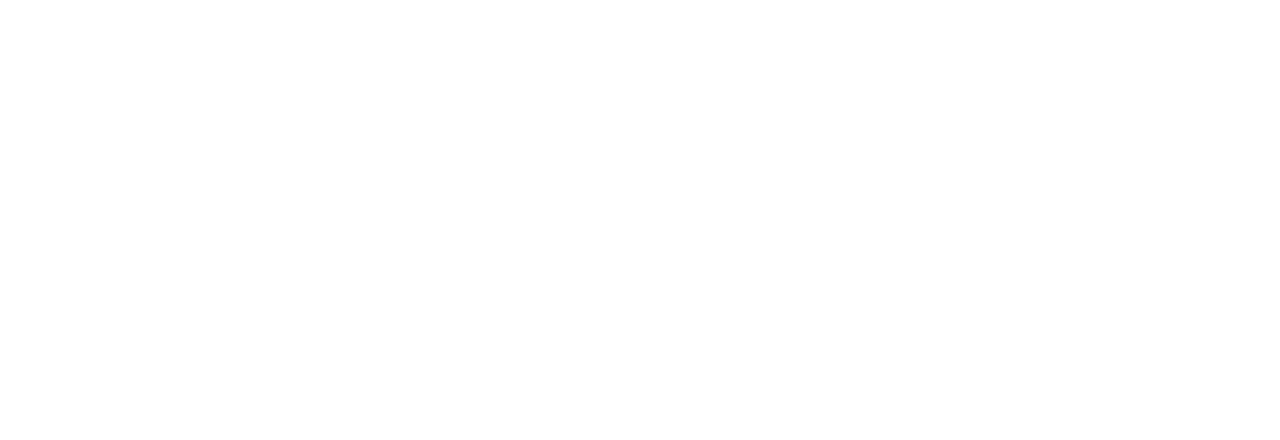
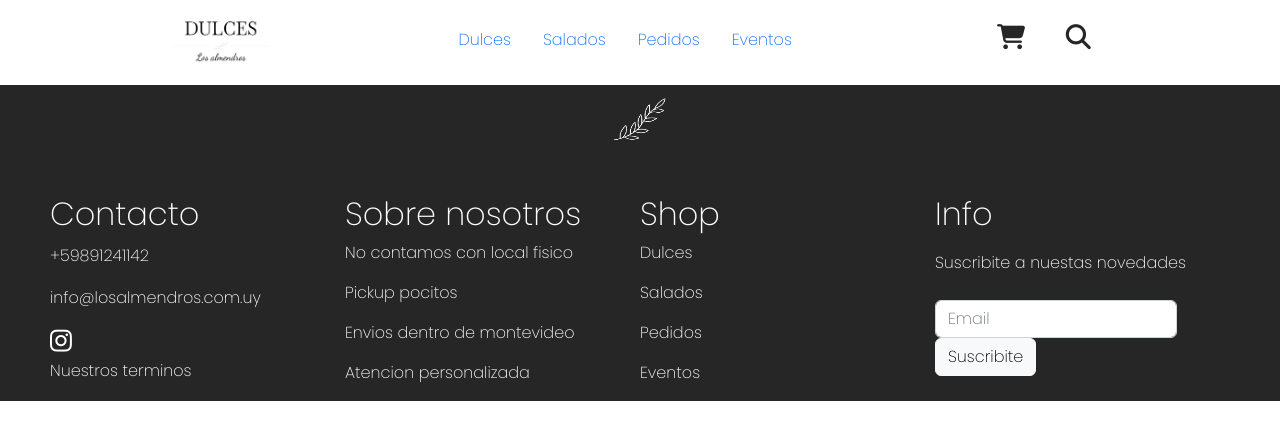
Before and after one commit to LucasMaciel01/los-almendros-v1, a plain HTML site: page pages/cart.html in a window 1280 px wide. Drawn offline with nearby package versions, Linux system fonts and the light colour scheme; a web font is replaced by a local one.

Commit message:
cart header-footer

```diff
--- a/pages/cart.html
+++ b/pages/cart.html
@@ -5,8 +5,91 @@
     <meta http-equiv="X-UA-Compatible" content="IE=edge">
     <meta name="viewport" content="width=device-width, initial-scale=1.0">
     <title>Los Almendros</title>
+
+    <!-- Fontawesome -->
+    <script src="https://kit.fontawesome.com/fe97828558.js" crossorigin="anonymous"></script>
+
+    <!-- CSS -->
+    <link rel="stylesheet" href="../backup.css">
+
+    <!-- CSS only / Boostrap -->
+    <link href="https://cdn.jsdelivr.net/npm/bootstrap@5.2.0-beta1/dist/css/bootstrap.min.css" rel="stylesheet" integrity="sha384-0evHe/X+R7YkIZDRvuzKMRqM+OrBnVFBL6DOitfPri4tjfHxaWutUpFmBp4vmVor" crossorigin="anonymous">
 </head>
 <body>
+    <!-- Header -->
+    <header class="header">
+        <div class="foto">
+            <a class="navbar-brand" href="../index.html">
+              <img src="../multimedia/logo-png/logo-cbg.jpg" alt="" width="100px" height="55px">
+            </a>
+        </div>
+        <div class="items">
+            <ul class="nav justify-content-center">
+                <li class="nav-item">
+                    <a class="nav-link" href="dulces.html">Dulces</a>
+                </li>
+                <li class="nav-item">
+                    <a class="nav-link" href="salados.html">Salados</a>
+                </li>
+                <li class="nav-item">
+                    <a class="nav-link" href="pedidos.html">Pedidos</a>
+                </li>
+                <li class="nav-item">
+                    <a class="nav-link" href="eventos.html">Eventos</a>
+                </li>
+            </ul>
+        </div>
+        <div class="icons">
+            <a href="../pages/cart.html"><i class="fa-solid fa-cart-shopping"></i></a>
+            <i class="fa-solid fa-magnifying-glass"></i>
+        </div>
+    </header>
+    <!-- Fin header -->
 
+
+
+    <!-- Footer -->
+    <footer class="pie">
+        <div class="img-central nav justify-content-center">
+            <img src="../multimedia/logo-planta-w.png" alt="Logo los almendros" class="logo">
+        </div>
+        <div class="grid-foot">
+            <div class="contacto">
+                <h2>Contacto</h2>
+                <p>+59891241142</p>
+                <p>info@losalmendros.com.uy</p>
+                <a href="https://www.instagram.com/los_almendros2021/" target="_blank"><i class="fa-brands fa-instagram instagram"></i></a>
+                <p>Nuestros terminos</p>
+            </div>
+            <div class="nosotros">
+                <h2>Sobre nosotros</h2>
+                <p>No contamos con local fisico</p>
+                <p>Pickup pocitos</p>
+                <p>Envios dentro de montevideo</p>
+                <p>Atencion personalizada</p>
+            </div>
+            <div class="shop">
+                <h2>Shop</h2>
+                <a href="../pages/dulces.html" class="s1"><p>Dulces</p></a>
+                <a href="../pages/salados.html" class="s1"><p>Salados</p></a>
+                <a href="../pages/pedidos.html" class="s1"><p>Pedidos</p></a>
+                <a href="../pages/eventos.html" class="s1"><p>Eventos</p></a>
+            </div>
+            <div class="info">
+                <h2>Info</h2>
+                <p>Suscribite a nuestas novedades</p>
+                <div class="row mb-3">
+                    <div class="col-sm-10">
+                      <input type="email" class="form-control" id="colFormLabel" placeholder="Email">
+                      <button type="button" class="btn btn-light">Suscribite</button>
+                    </div>
+                </div>
+            </div>
+        </div>
+    </footer>
+    <!-- Fin footer -->
+
+    <!-- JavaScript Bundle with Popper / Boostrap -->
+    <script src="https://cdn.jsdelivr.net/npm/bootstrap@5.2.0-beta1/dist/js/bootstrap.bundle.min.js" integrity="sha384-pprn3073KE6tl6bjs2QrFaJGz5/SUsLqktiwsUTF55Jfv3qYSDhgCecCxMW52nD2" crossorigin="anonymous"></script>
 </body>
 </html>
```
